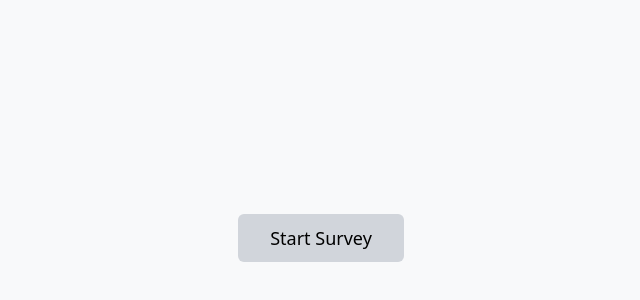
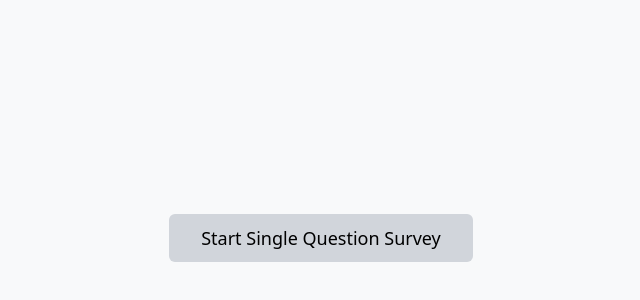
Before and after one commit to pweisgar/interaction-phases, a React (Vite) app: page / in a window 1280 px wide. Shown: the part 162-462 px from the top of the page, without its empty margins (319-959 px from the left). Built offline with nearby package versions, Linux system fonts and the light colour scheme.

Commit message:
update to single question landing

```diff
--- a/src/pages/Landing.tsx
+++ b/src/pages/Landing.tsx
@@ -14,7 +14,7 @@ const Landing = () => {
           className="inline-flex items-center justify-center px-8 py-6 text-lg font-medium transition-all duration-200 transform hover:scale-105 animate-slide-up bg-gray-300 hover:bg-gray-400 text-black"
           onClick={() => navigate('/survey')}
         >
-          Start Survey
+          Start Single Question Survey
         </Button>
       </div>
     </div>
```
